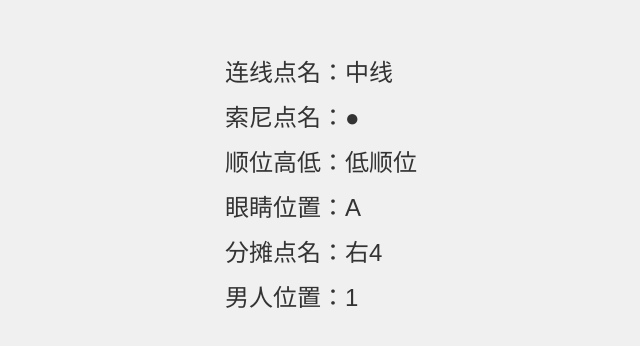
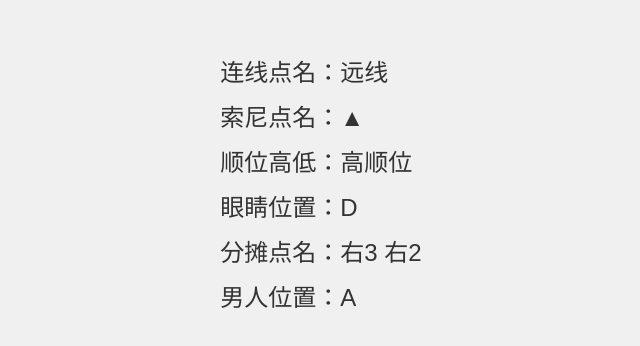
Before and after one commit to Krasuszz/ff14_O_p2, a plain HTML site: page index.html in a window 1280 px wide. Shown: the part 212-558 px from the top of the page, without its empty margins (319-959 px from the left). Drawn offline with Linux system fonts and the light colour scheme.

Commit message:
Update index.html

```diff
--- a/index.html
+++ b/index.html
@@ -2,6 +2,7 @@
 <html>
 <head>
     <title>随机选择器</title>
+    <meta charset="UTF-8">
     <style>
         body {
             font-family: Arial, sans-serif;
@@ -19,6 +20,11 @@
             color: #333;
             margin-bottom: 10px;
         }
+        @media screen and (max-width: 600px) {
+            .result {
+                font-size: 2.5em;
+            }
+        }
     </style>
 </head>
 <body>
@@ -35,21 +41,26 @@
         ["左1", "左2", "左3", "左4", "右1", "右2", "右3", "右4"],
         ["A", "1", "B", "2", "C", "3", "D", "4"]
     ];
-
-    // 生成随机结果
-    var result = options.map(function(option) {
-        return option[Math.floor(Math.random() * option.length)];
-    });
-
-    // 显示结果
+    let result;
     var resultDiv = document.getElementById('result');
-    var i = 0;
-    result.forEach(function(res) {
+    for (var i = 0; i <= 5; i++) {
+        if (i === 4)
+        {
+            var copy = options[i].slice(); // 创建副本数组
+            var randomIndex1 = Math.floor(Math.random() * copy.length);
+            var item1 = copy.splice(randomIndex1, 1)[0]; // 移除并返回随机索引处的元素
+            var randomIndex2 = Math.floor(Math.random() * copy.length);
+            var item2 = copy.splice(randomIndex2, 1)[0]; // 移除并返回随机索引处的元素
+            result = [item1, item2].join(' '); // 组合成一个字符串
+        }
+        else {
+            result = options[i][Math.floor(Math.random() * options[i].length)];
+        }
         var div = document.createElement('div');
-        div.textContent = names[i++]+res;
+        div.textContent = names[i] + result;
         div.className = 'result';
         resultDiv.appendChild(div);
-    });
+    }
 </script>
 </body>
 </html>
```
